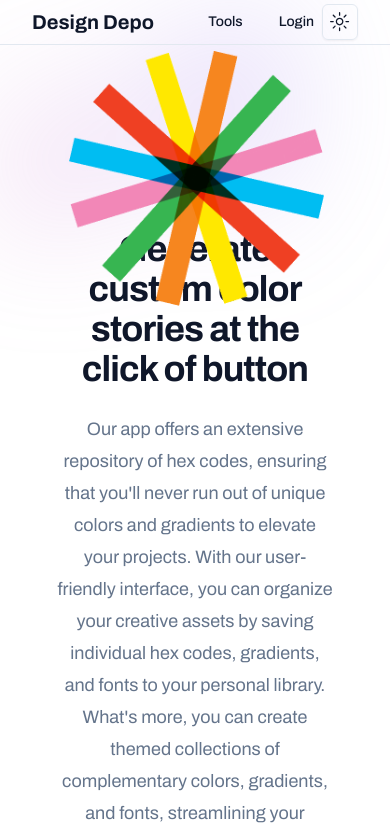
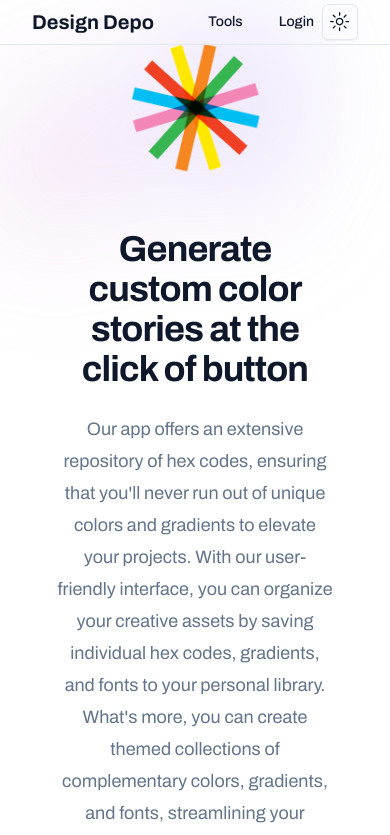
Before and after one commit to NateAyye/design-depo, a React (Create React App) app in the folder client/: page / in a window 390 px wide. Shown: the top 835 px of the page. Built offline with nearby package versions, Linux system fonts and the light colour scheme; what @samuelmeuli/font-manager would draw is missing.

Commit message:
Fixed spining logo on home screen on smaller screen sizes

```diff
--- a/client/src/pages/Home.js
+++ b/client/src/pages/Home.js
@@ -68,7 +68,7 @@ export default function Home() {
           <img
             src={images}
             alt="gif of color wheel"
-            className="h-[280px] w-[280px] object-cover absolute -top-16 right-1/2 translate-x-1/2 "
+            className="h-[140px] w-[140px] md:h-[280px] md:w-[280px] object-cover absolute -top-16 right-1/2 translate-x-1/2 "
           />
         </div>
 
```
